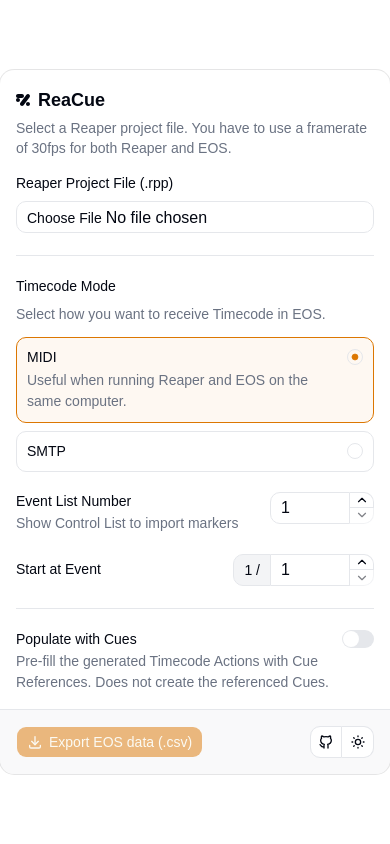
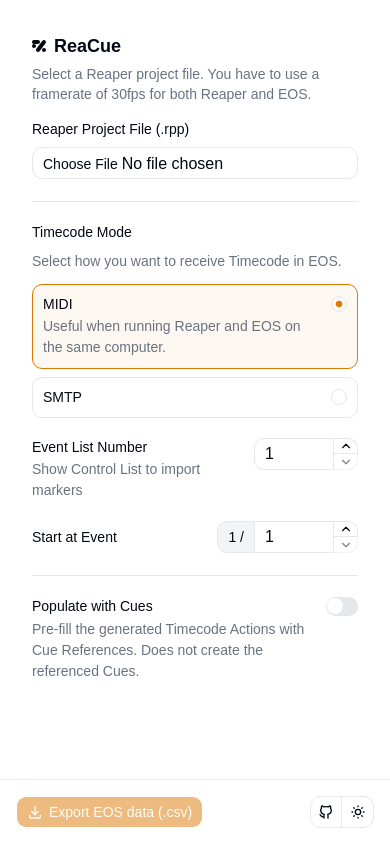
Before and after one commit to flx-fx/ReaCue, a React (Vite) app: page / in a window 390 px wide. Built offline with nearby package versions, Linux system fonts and the light colour scheme.

Commit message:
Optimize UI for small screens

```diff
--- a/src/App.tsx
+++ b/src/App.tsx
@@ -56,8 +56,8 @@
     }
 
     return <ThemeProvider defaultTheme="system" storageKey="vite-ui-theme">
-        <div className="flex justify-center items-center min-h-screen w-full">
-            <Card className="relative w-full max-w-md overflow-hidden">
+        <div className="flex justify-center sm:items-center items-start min-h-screen w-full">
+            <Card className="relative w-full m-4 min-w-xs overflow-hidden ring-0 bg-transparent shadow-none rounded-none sm:ring-1 sm:bg-card sm:shadow-sm sm:rounded-xl sm:max-w-md sm:m-0">
                 <CardHeader>
                     <CardTitle className="text-lg font-bold flex gap-2 items-center"><Logo
                         className="h-3"/>ReaCue</CardTitle>
@@ -132,8 +132,9 @@
                             <NumberInput id={"cue-list"} value={cueList} onChange={(value) => setCueList(value)}/>
                         </Field> : ""}
                     </FieldGroup>
+                    <div className="h-20 sm:hidden"/>
                 </CardContent>
-                <CardFooter className="justify-between">
+                <CardFooter className="justify-between sm:relative sm:rounded-xl fixed w-full rounded-none bottom-0 left-0 bg-card sm:bg-muted/50">
                     <Button disabled={!selectedFile} onClick={generateEosImport}>
                         <IconDownload/>Export EOS data (.csv)
                     </Button>
```
